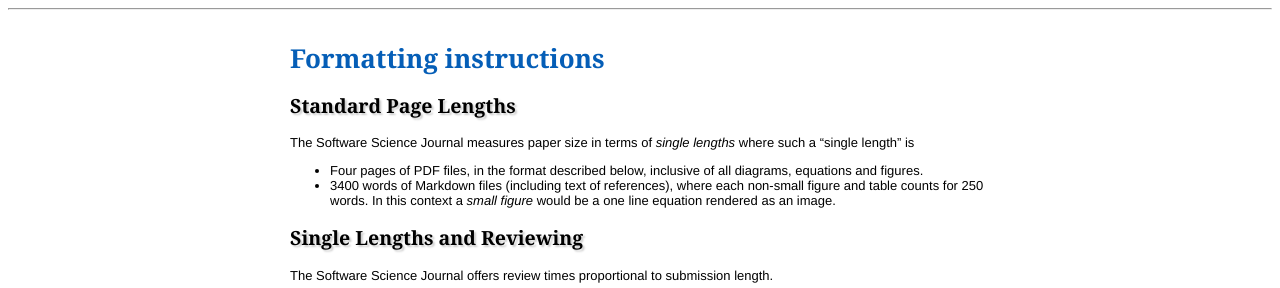
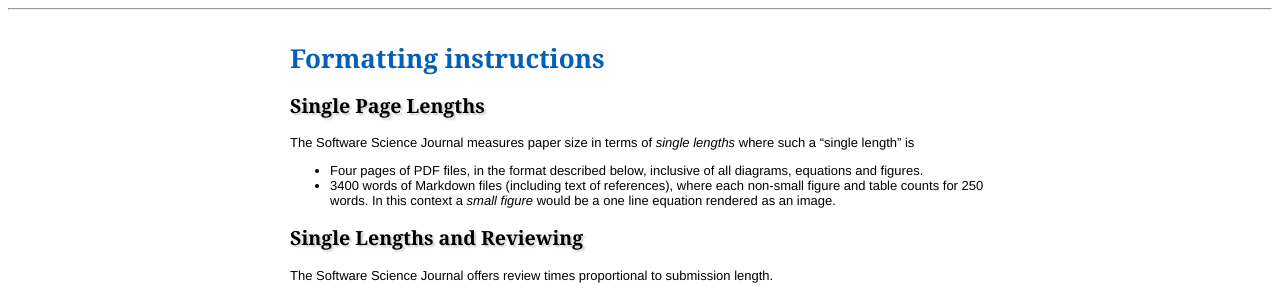
Before and after one commit to opensciences/opensciences.github.io, a Jekyll site: the page built from format.md, in a window 1280 px wide. Shown: the part 189-477 px from the top of the page. Built offline with Jekyll 4.4.1, drawn with Linux system fonts in a browser that asks for light colours; Markdown is read by kramdown in place of the engine named in the settings.

Commit message:
Update format.md

```diff
--- a/format.md
+++ b/format.md
@@ -3,7 +3,7 @@
 layout: journal1
 ---
 
-## Standard Page Lengths
+## Single Page Lengths
 
 The Software Science Journal measures paper size in terms of
 _single lengths_ where such a "single length" is
```
